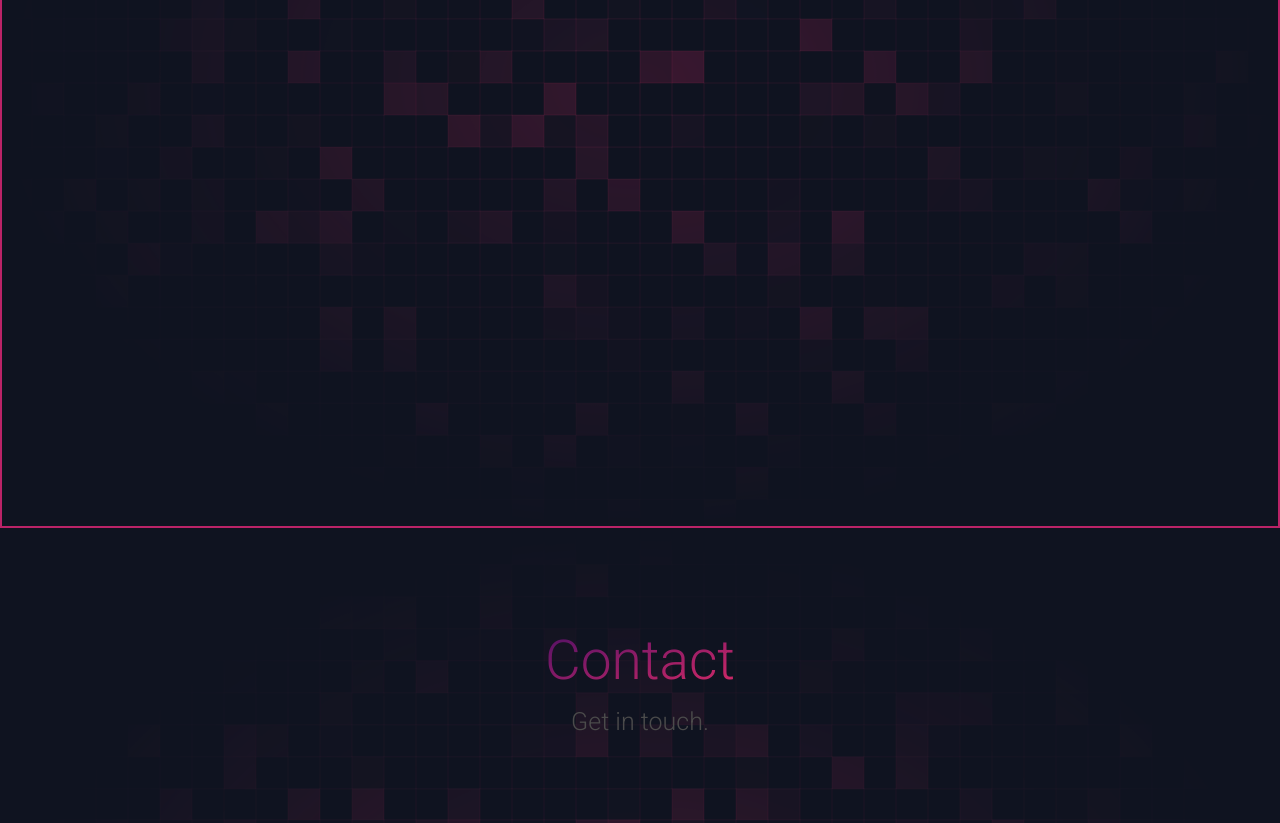
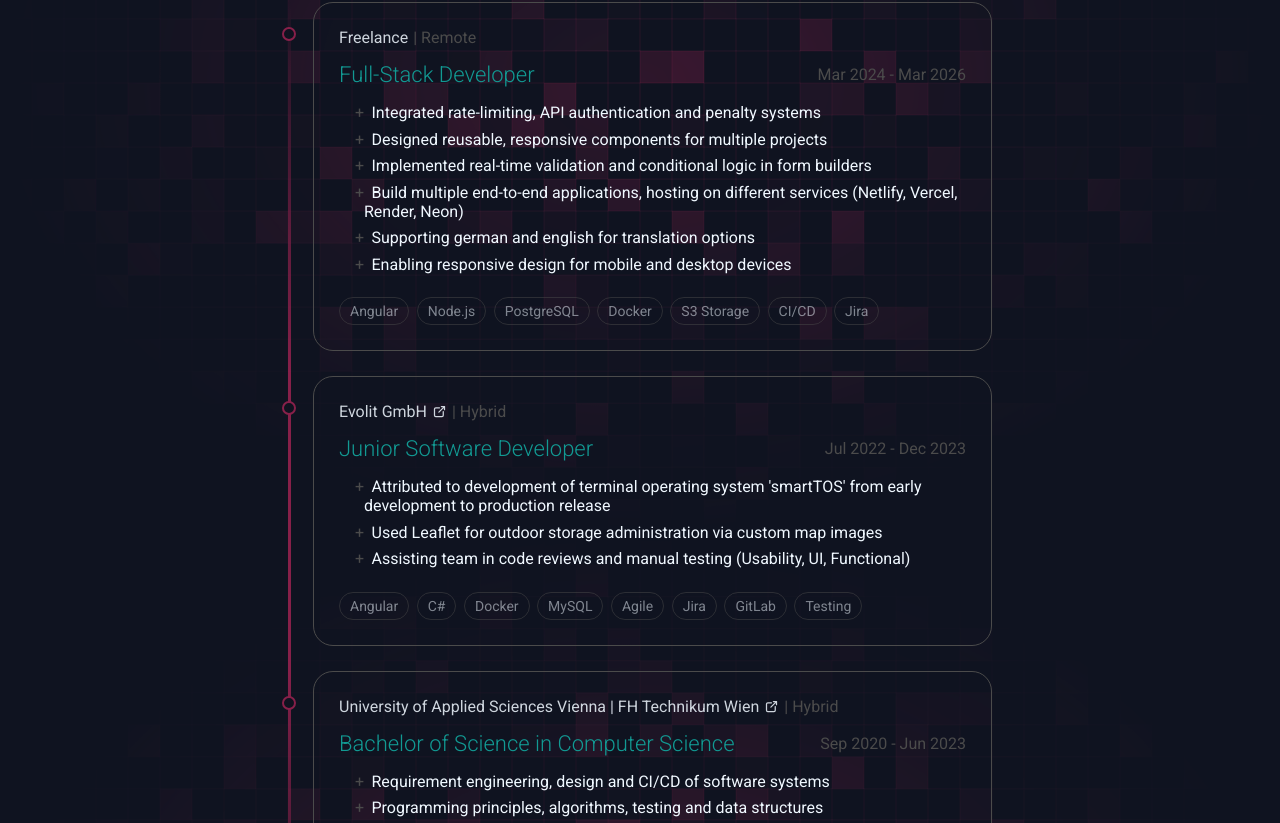
Before and after one commit to yqni13/portfolio, an Angular app in the folder frontend/: page / in a window 1280 px wide. Shown: the part 3057-3880 px from the top of the page. Built offline with nearby package versions, Linux system fonts and the light colour scheme.

Commit message:
feat: add experience component

```diff
--- a/frontend/src/app/modules/experience/experience.component.html
+++ b/frontend/src/app/modules/experience/experience.component.html
@@ -1,3 +1,50 @@
-<section class="experience">
-    <span>I am experience component.</span>
+<ng-template #expCard let-i="i" let-data="data">
+    <div class="experience-card">
+        <div class="experience-card-link">
+            <a
+                href="{{data.institute.link ?? null}}"
+                target="_blank"
+                [ngStyle]="data.institute.link ? {'cursor': 'pointer'} : {'cursor': 'default'}"
+            >
+                {{data.institute.name}}
+                @if(data.institute.link) {
+                    <i class="icon-base icon-GoTo"></i>
+                }
+            </a>
+            <span>{{'| ' + data.type}}</span>
+        </div>
+        <div class="experience-card-head">
+            <h4>{{data.title}}</h4>
+            <span>{{data.time}}</span>
+        </div>
+        <ul class="experience-card-core">
+            @for(element of data.core; track $index) {
+                <li>
+                    <span>{{element}}</span>
+                </li>
+            }
+        </ul>
+        <div class="experience-card-keys">
+            @for(item of data.keys; track $index) {
+                <span>{{item}}</span>
+            }
+        </div>
+    </div>
+</ng-template>
+
+<section class="experience" id="head-experience">
+    <h3>{{data.title}}</h3>
+    <span class="head-text">{{data.subTitle}}</span>
+    <div class="experience-content">
+        @for(card of experiences; track $index) {
+            <div class="experience-content-wrapper">
+                <div class="experience-timeline">
+                    <div class="timeline-marker"></div>
+                </div>
+                <ng-container
+                    *ngTemplateOutlet="expCard; context: { i: $index, data: card}"
+                ></ng-container>
+            </div>
+        }
+    </div>
 </section>
--- a/frontend/src/app/modules/experience/experience.component.scss
+++ b/frontend/src/app/modules/experience/experience.component.scss
@@ -1,8 +1,132 @@
 @use '../../../stylesheets/utilities' as sass;
 
 
+$card-padding: sass.$space25;
+
 .experience {
     flex-direction: column;
-    height: 85vh;
-    border: 2px solid rgb(186, 35, 103);
+    align-items: center;
+    width: 100%;
+    margin: sass.$space100 0; // media.scss
+
+    .experience-content {
+        width: 55vw; // media.scss
+        max-width: 1000px; // media.scss
+        flex-direction: column;
+        margin: sass.$space50 auto 0 auto;
+
+        .experience-content-wrapper {
+            flex-direction: row;
+
+            .experience-timeline {
+                position: relative;
+                margin-right: 25px;
+                opacity: 0.6;
+                &::before {
+                    content: '';
+                    position: absolute;
+                    top: 0;
+                    left: 0;
+                    width: 3px;
+                    height: 100%;
+                    background: var(--theme-primary);
+                }
+
+                .timeline-marker {
+                    $size: 10px;
+                    $border: 2px;
+                    width: $size;
+                    height: $size;
+                    border: $border solid var(--theme-primary);
+                    border-radius: 50%;
+                    position: absolute;
+                    top: $card-padding;
+                    left: calc(0px - (($size + $border) / 2));
+                    background-color: var(--theme-body-bg);
+                }
+            }
+        }
+
+        /* Add fading effect to start and end of timeline. */
+        .experience-content-wrapper:first-child {
+            .experience-timeline::before {
+                background: linear-gradient(to top, var(--theme-primary) 0%, var(--theme-body-bg) 110%);
+            }
+        }
+        .experience-content-wrapper:last-child {
+            .experience-timeline::before {
+                background: linear-gradient(to bottom, var(--theme-primary) 0%, var(--theme-body-bg) 100%);
+            }
+        }
+    }
 }
+
+.experience-card {
+    flex-direction: column;
+    width: 100%;
+    padding: $card-padding;
+    margin-bottom: sass.$space25;
+    border: 1px solid var(--theme-nav-border);
+    border-radius: 20px;
+
+    .experience-card-link {
+        align-items: center;
+        margin: 0 0 sass.$space15 0;
+        a {
+            display: flex;
+            align-items: center;
+            text-decoration: none;
+            color: var(--theme-body-text);
+            margin-right: sass.$space5;
+            opacity: 0.85;
+            i {
+                $size: 15px;
+                width: $size;
+                height: $size;
+                margin-left: sass.$space5;
+            }
+        }
+        span {
+            color: var(--theme-nav-border);
+        }
+    }
+
+    .experience-card-head {
+        align-items: center;
+        h4 {
+            font-weight: 300;
+            font-size: 22px; // media.scss
+            margin: 0;
+            color: var(--theme-secondary);
+        }
+        span {
+            margin-left: auto;
+            color: var(--theme-nav-border);
+        }
+    }
+
+    ul {
+        padding: 0 0 0 sass.$space25;
+        li {
+            margin-bottom: 7.5px;
+            &::marker {
+                content: '+';
+                color: var(--theme-nav-border);
+            }
+            span {
+                margin-left: 7.5px;
+            }
+        }
+    }
+
+    .experience-card-keys {
+        span {
+            font-size: 14px; // media.scss
+            opacity: 0.5;
+            border: 1px solid var(--theme-nav-border);
+            border-radius: 15px;
+            padding: 5px 10px;
+            margin-right: 7.5px;
+        }
+    }
+}
--- a/frontend/src/app/modules/experience/experience.component.ts
+++ b/frontend/src/app/modules/experience/experience.component.ts
@@ -1,14 +1,24 @@
 import { Component } from "@angular/core";
+import { BaseComponent } from "../base.component";
+import { Experience } from "../../shared/interfaces/experience.interface";
+import { default as expCollection } from "./experience.json";
+import { CommonModule } from "@angular/common";
 
 @Component({
     selector: 'app-experience',
     templateUrl: './experience.component.html',
     styleUrl: './experience.component.scss',
-    imports: []
+    imports: [CommonModule]
 })
-export class ExperienceComponent {
+export class ExperienceComponent extends BaseComponent {
+
+    protected experiences: Experience[] = expCollection;
 
     constructor() {
-        //
+        super();
+        this.data = {
+            title: 'Experience',
+            subTitle: 'My professional journey.'
+        };
     }
 }
--- /dev/null
+++ b/frontend/src/app/modules/experience/experience.json
@@ -0,0 +1,51 @@
+[
+    {
+        "title": "Full-Stack Developer",
+        "time": "Mar 2024 - Mar 2026",
+        "institute": {
+            "name": "Freelance"
+        },
+        "type": "Remote",
+        "core": [
+            "Integrated rate-limiting, API authentication and penalty systems",
+            "Designed reusable, responsive components for multiple projects",
+            "Implemented real-time validation and conditional logic in form builders",
+            "Build multiple end-to-end applications, hosting on different services (Netlify, Vercel, Render, Neon)",
+            "Supporting german and english for translation options",
+            "Enabling responsive design for mobile and desktop devices"
+        ],
+        "keys": ["Angular", "Node.js", "PostgreSQL", "Docker", "S3 Storage", "CI/CD", "Jira"]
+    },
+    {
+        "title": "Junior Software Developer",
+        "time": "Jul 2022 - Dec 2023",
+        "institute": {
+            "name": "Evolit GmbH",
+            "link": "https://evolit.com/"
+        },
+        "type": "Hybrid",
+        "core": [
+            "Attributed to development of terminal operating system 'smartTOS' from early development to production release",
+            "Used Leaflet for outdoor storage administration via custom map images",
+            "Assisting team in code reviews and manual testing (Usability, UI, Functional)"
+        ],
+        "keys": ["Angular", "C#", "Docker", "MySQL", "Agile", "Jira", "GitLab", "Testing"]
+    },
+    {
+        "title": "Bachelor of Science in Computer Science",
+        "time": "Sep 2020 - Jun 2023",
+        "institute": {
+            "name": "University of Applied Sciences Vienna | FH Technikum Wien",
+            "link": "https://www.technikum-wien.at/en/programs/bachelor-computer-science/"
+        },
+        "type": "Hybrid",
+        "core": [
+            "Requirement engineering, design and CI/CD of software systems",
+            "Programming principles, algorithms, testing and data structures",
+            "Basic cybersecurity, usability, and data management",
+            "Capacity for teamwork (often as group leader) within real projects",
+            "Specialization in software architecture and app development"
+        ],
+        "keys": ["Algorithms", "Architecture", "Data structures", "Web development", "UX", "C", "C++", "C#"]
+    }
+]
```
Also changed, not shown: frontend/src/app/shared/interfaces/experience.interface.ts (added, +13 -0 lines).
